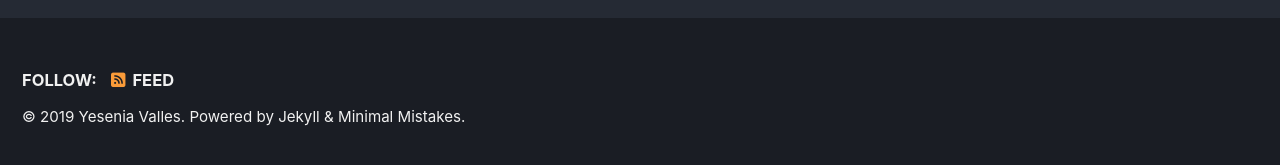
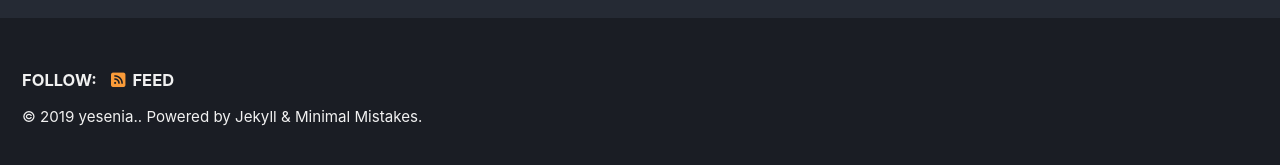
Before and after one commit to roflcer/roflcer.github.io, a Jekyll site: the page built from index.html, in a window 1280 px wide and 900 px high, scrolled down 222 px. Shown: the part 727-892 px from the top of the window. Built offline with Jekyll 4.4.1, drawn with Linux system fonts in a browser that asks for light colours; cached includes are drawn as plain includes; nearby versions of some CDN libraries; the list of posts is cut into pages by our own code.

Commit message:
Update _config.yml

```diff
--- a/_config.yml
+++ b/_config.yml
@@ -16,10 +16,10 @@ minimal_mistakes_skin    : "dark" # "default", "air", "aqua", "contrast", "dark"
 
 # Site Settings
 locale                   : "en-US"
-title                    : "Site Title"
+title                    : "the witm"
 title_separator          : "-"
 subtitle                 : # site tagline that appears below site title in masthead
-name                     : "Yesenia Valles"
+name                     : "yesenia."
 description              : "defend against the dark arts"
 url                      : # the base hostname & protocol for your site e.g. "https://mmistakes.github.io"
 baseurl                  : # the subpath of your site, e.g. "/blog"
```
